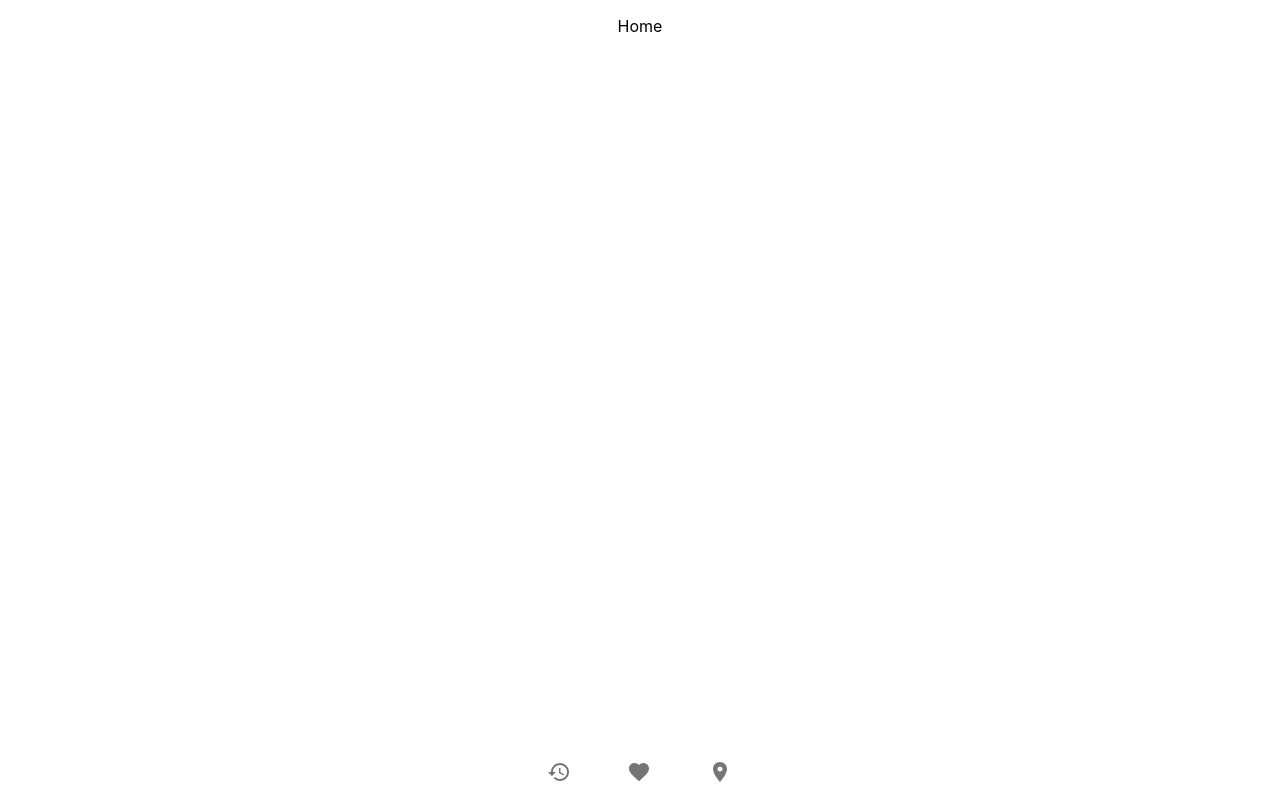
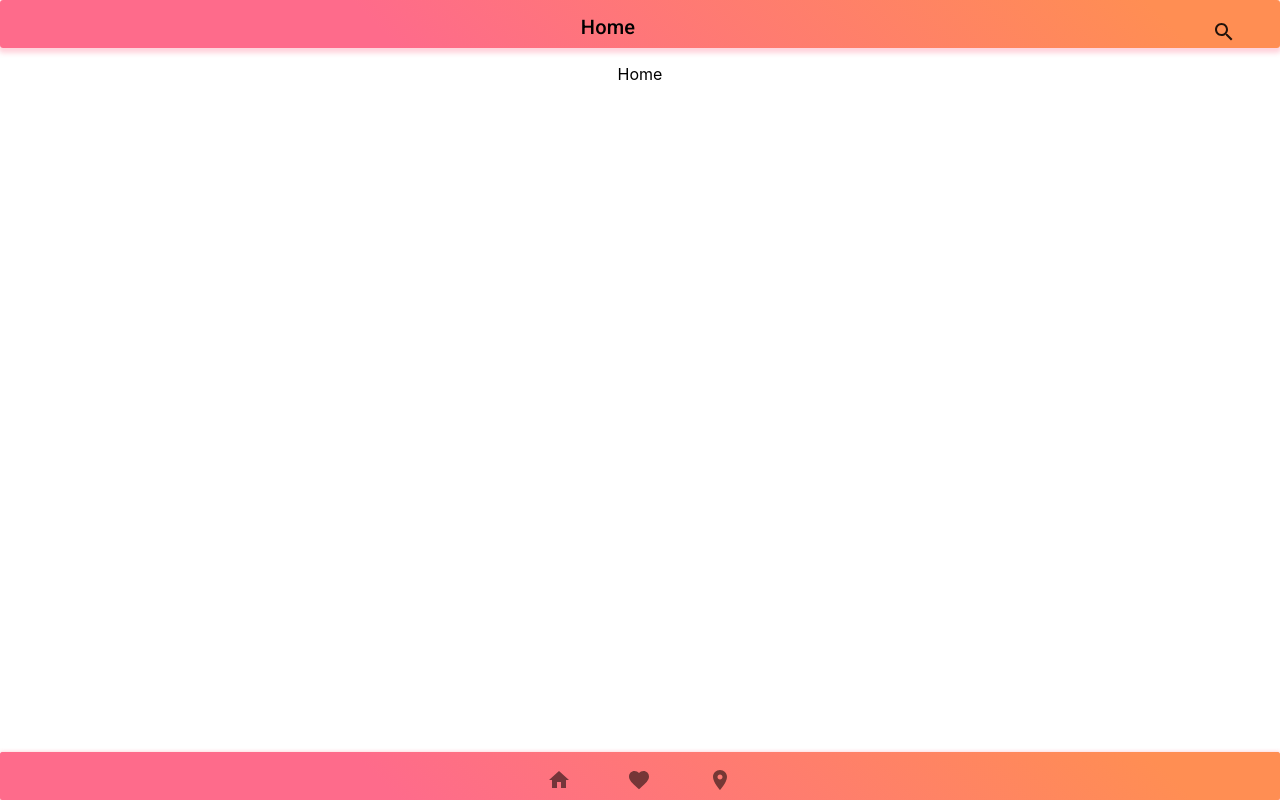
Before and after one commit to RasmusJK/CookBook, a React (Create React App) app: page / in a window 1280 px wide. Built offline with nearby package versions, Linux system fonts and the light colour scheme.

Commit message:
top bar added

```diff
--- a/src/App.css
+++ b/src/App.css
@@ -6,6 +6,7 @@
   height: 40vmin;
   pointer-events: none;
 }
+
 
 @media (prefers-reduced-motion: no-preference) {
   .App-logo {
--- a/src/App.js
+++ b/src/App.js
@@ -5,16 +5,29 @@ import Home from './components/Home';
 import Liked from "./components/Liked";
 import MyRecipes from "./components/MyRecipes";
 import BottomNav from "./components/BottomNav";
-
+import TopBar from "./components/TopBar";
 
 function App() {
   return (
       <Router>
     <div className="App">
+
+
         <Switch>
-        <Route path="/" exact component={Home} />
-        <Route path="/liked" component={Liked} />
-        <Route path="/myRecipes" component={MyRecipes} />
+        <Route path="/" exact>
+            <TopBar name="Home"/>
+            <Home name="Home" />
+        </Route>
+        <Route path="/liked">
+            <TopBar name="Liked"/>
+            <Liked name="Liked"/>
+
+        </Route>
+        <Route path="/myRecipes" >
+            <TopBar name="My recipes"/>
+            <MyRecipes name="My recipes"/>
+        </Route>
+
         </Switch>
 
 
--- a/src/components/BottomNav.js
+++ b/src/components/BottomNav.js
@@ -2,7 +2,7 @@ import React from "react";
 import { BottomNavigationAction, BottomNavigation  } from '@material-ui/core';
 import { makeStyles } from '@material-ui/core/styles';
 
-import RestoreIcon from '@material-ui/icons/Restore';
+import HomeIcon from '@material-ui/icons/Home';
 import FavoriteIcon from '@material-ui/icons/Favorite';
 import LocationOnIcon from '@material-ui/icons/LocationOn';
 import {Link} from 'react-router-dom';
@@ -14,12 +14,20 @@ const BottomNav =()=>{
             width: '100%',
             position: 'fixed',
             bottom: 0,
+
+            background: 'linear-gradient(45deg, #FE6B8B 30%, #FF8E53 90%)',
+            borderRadius: 3,
+            border: 0,
+            color: 'white',
+            height: 48,
+
+            boxShadow: '0 3px 5px 2px rgba(255, 105, 135, .3)'
         },
     }));
     const classes = useStyles();
     const [value, setValue] = React.useState(0);
     return(
-        <div>
+        <div className={classes.root}>
             <BottomNavigation
                 value={value}
                 onChange={(event, newValue) => {
@@ -29,7 +37,7 @@ const BottomNav =()=>{
                 className={classes.root}
             >
 
-                <Link to="/"> <BottomNavigationAction label="Home" icon={<RestoreIcon />} /> </Link>
+                <Link to="/"> <BottomNavigationAction label="Home" icon={<HomeIcon />} /> </Link>
                 <Link to="/liked"> <BottomNavigationAction label="Liked" icon={<FavoriteIcon />} /> </Link>
                 <Link to="/myRecipes">  <BottomNavigationAction label="My recipes" icon={<LocationOnIcon />} /> </Link>
 
--- a/src/components/Home.js
+++ b/src/components/Home.js
@@ -1,8 +1,8 @@
 import '../App.css';
-function Home() {
+function Home({name}) {
     return (
         <div className="App">
-            <p>Home</p>
+            <p>{name}</p>
 
         </div>
     );
--- a/src/components/Liked.js
+++ b/src/components/Liked.js
@@ -1,8 +1,8 @@
 import '../App.css';
-function Liked() {
+function Liked(props) {
     return (
         <div className="App">
-            <p>Liked</p>
+            <p>{props.name}</p>
 
         </div>
     );
--- a/src/components/MyRecipes.js
+++ b/src/components/MyRecipes.js
@@ -1,8 +1,8 @@
 import '../App.css';
-function MyRecipes() {
+function MyRecipes({name}) {
     return (
         <div className="App">
-            <p>My recipes</p>
+            <p>{name}</p>
 
         </div>
     );
--- /dev/null
+++ b/src/components/TopBar.js
@@ -0,0 +1,50 @@
+import React from 'react';
+import { makeStyles } from '@material-ui/core/styles';
+import AppBar from '@material-ui/core/AppBar';
+import Toolbar from '@material-ui/core/Toolbar';
+import Typography from '@material-ui/core/Typography';
+import Button from '@material-ui/core/Button';
+import SearchIcon from '@material-ui/icons/Search';
+
+const useStyles = makeStyles(() => ({
+    root: {
+        flexGrow: 1,
+        background: 'linear-gradient(45deg, #FE6B8B 30%, #FF8E53 90%)',
+        borderRadius: 3,
+        border: 0,
+        height: 48,
+        color:"black",
+        boxShadow: '0 3px 5px 2px rgba(255, 105, 135, .3)'
+
+    },
+    title: {
+        flexGrow: 1,
+        alignItems:"center",
+        color: "inherit",
+        marginBottom:10,
+
+
+    },
+    button: {
+        alignItems:"flex-end"
+    }
+}));
+
+const TopBar =({name})=> {
+    const classes = useStyles();
+
+    return (
+        <div>
+            <AppBar position="static" className={classes.root}>
+                <Toolbar>
+
+                    <Typography variant="h6" className={classes.title}>
+                        {name}
+                    </Typography>
+                    <Button color="inherit "><SearchIcon/></Button>
+                </Toolbar>
+            </AppBar>
+        </div>
+    );
+}
+export default TopBar;
```
